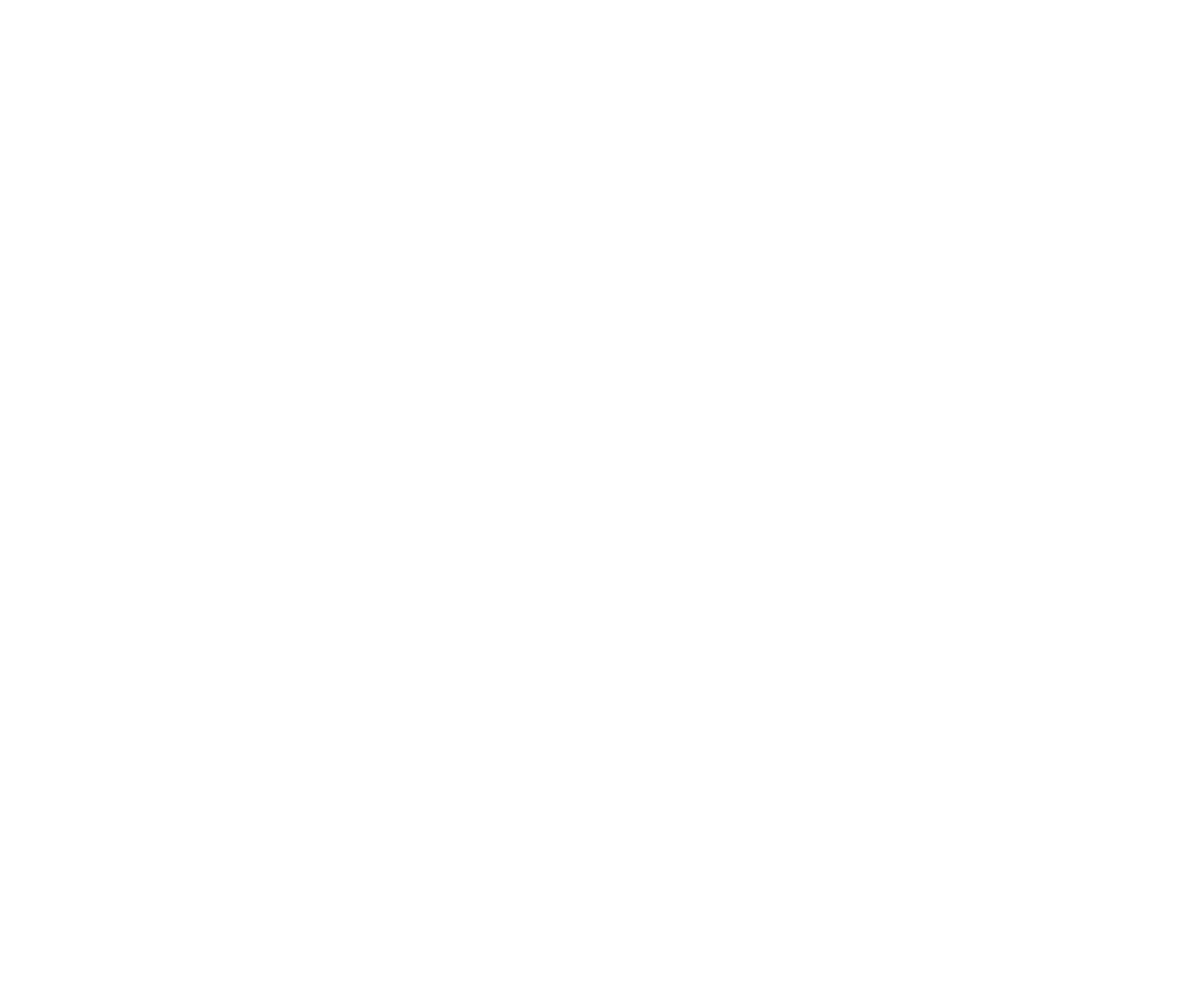
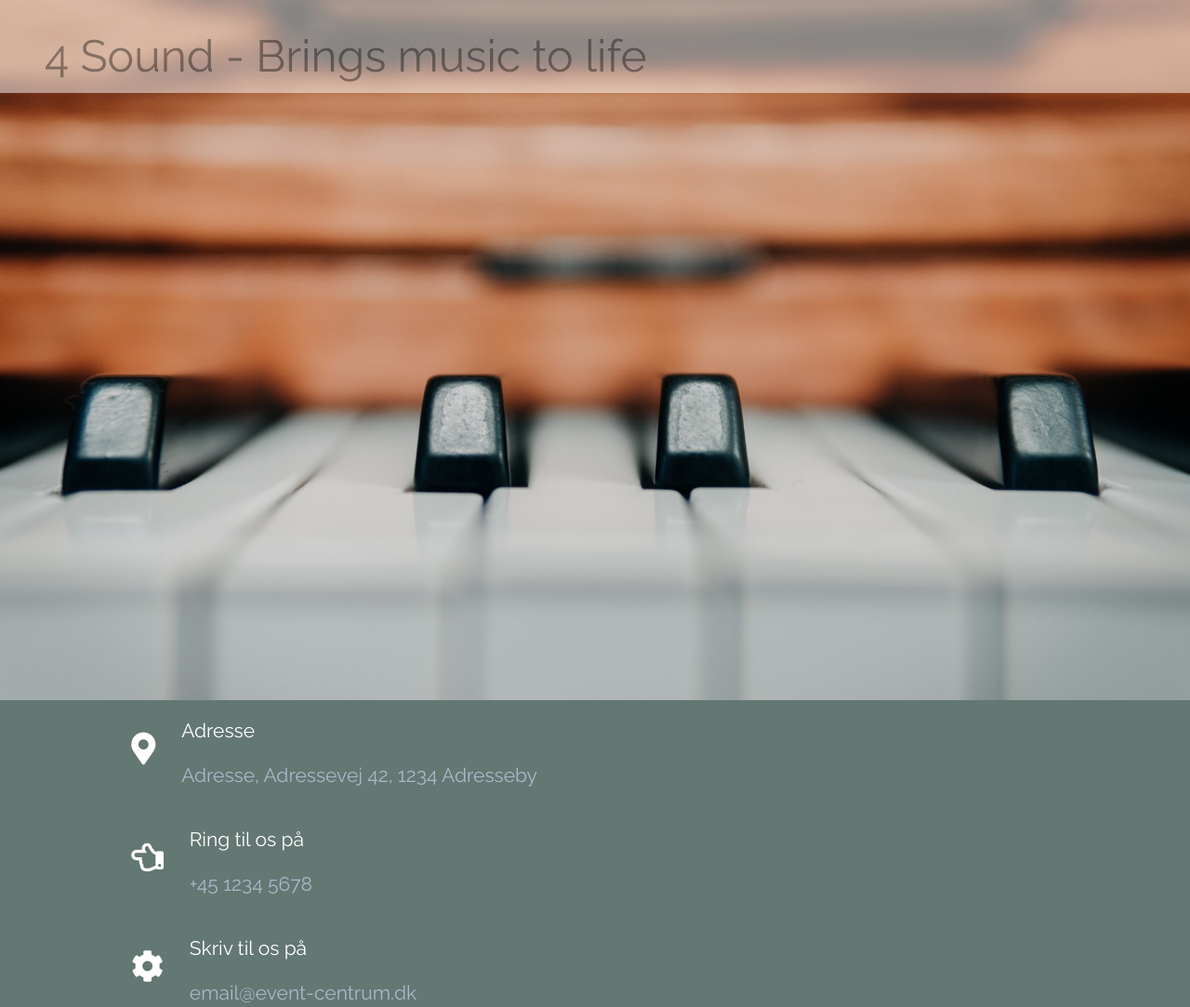
Before and after one commit to tobias1709/faellesHjemmeside, a website built with webpack: page dist/index.html in a window 1280 px wide. Shown: the top 1083 px of the page at 93% size. Before the commit the page ends 800 px from the top, so only its background shows below. Built offline with Linux system fonts and the light colour scheme.

Commit message:
Made header and tagline.

```diff
--- a/package.json
+++ b/package.json
@@ -12,6 +12,7 @@
   "author": "",
   "license": "ISC",
   "dependencies": {
+    "sass": "^1.17.0",
     "webpack-cli": "^3.2.1"
   },
   "devDependencies": {
--- a/src/style.scss
+++ b/src/style.scss
@@ -1 +1,61 @@
 @import 'bemskel.css';
+
+body {
+	margin: 0 auto;
+	font-family: 'Raleway', sans-serif;
+}
+
+/* Header */
+
+.header-box {
+	background-color: rgba(255, 255, 255, 0.5);
+	height: 100px;
+	width: 100%;
+	position: absolute;
+
+}
+
+.tagline {
+	font-size: 3em;
+	margin: 1em;
+	color: #00000062;
+}
+
+.header-img {
+	width: 100%;
+	height: auto;
+}
+
+/* Footer */
+
+.contact-box {
+	background-color: #637773;
+	height: 500px;
+	position: relative;
+	bottom: 100px;
+}
+
+/* Font awesome */
+
+.fonts {
+	font-size: 2.173em;
+	float: left;
+	color: #FFFFFF;
+	margin: 1em 0.8em 0em 4.063em;
+}
+
+/* Text under font awesome icons */
+
+.title {
+	font-weight: lighter;
+	color: #ffffff;
+	font-size: 1.313em;
+	padding-top: 1em;
+}
+
+.underline {
+	font-weight: lighter;
+	color: #a9b9c8;
+	font-size: 1.313em;
+	margin-left: 6.313em;
+}
```
Also changed, not shown: dist/bundle.js, dist/images/header-img.jpg (added), dist/index.html, dist/style.css, 3 other files.
